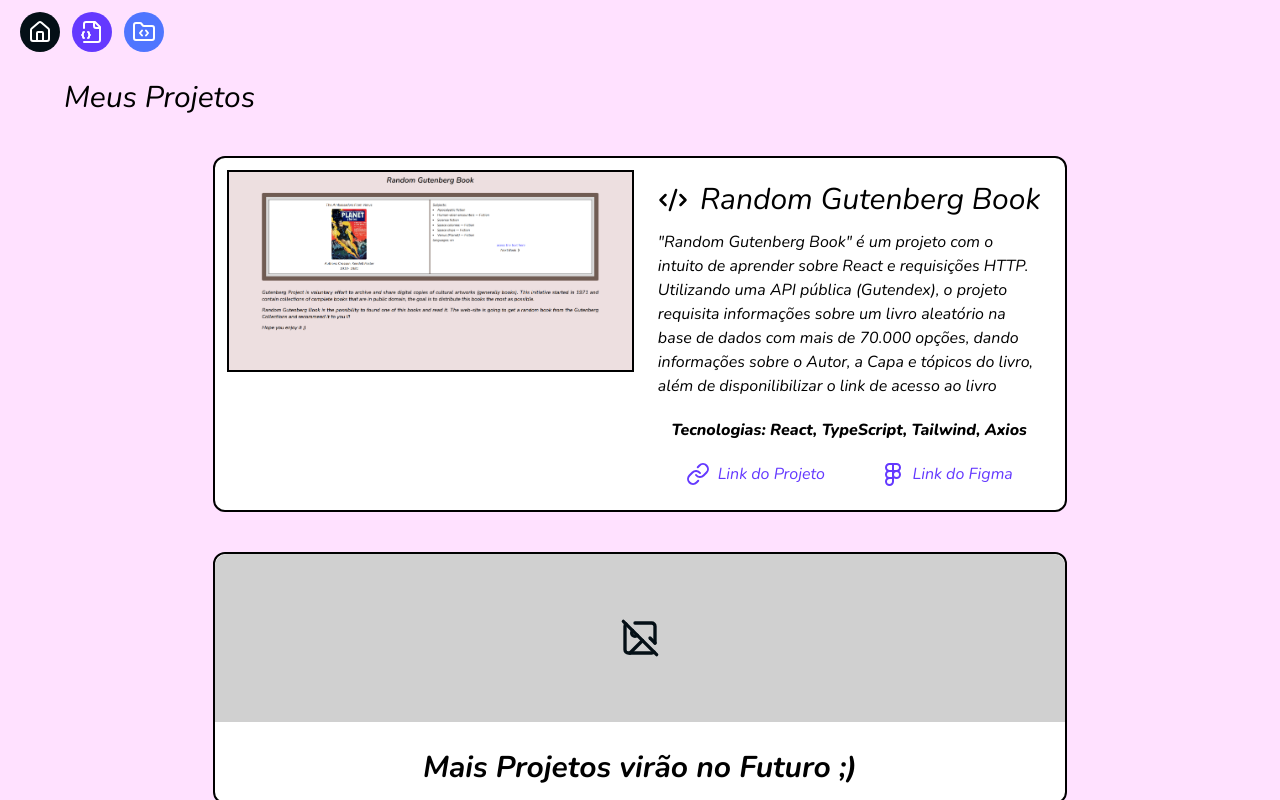
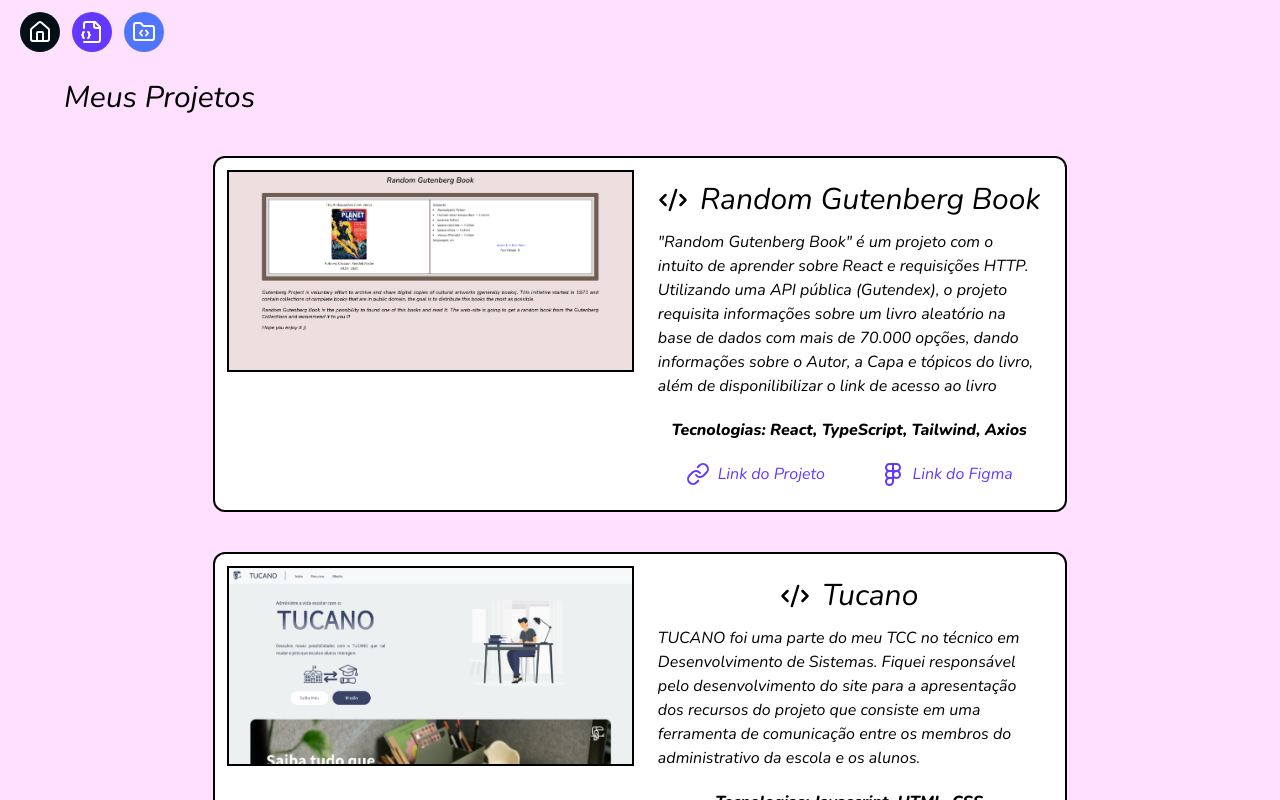
Before and after one commit to LuizinhoGustavo/portifolio-LuizGustavo, a React (Vite) app: page /Projects in a window 1280 px wide. Shown: the top 800 px of the page. Built offline with nearby package versions, Linux system fonts and the light colour scheme.

Commit message:
Project added

```diff
--- a/src/routes/Projects.tsx
+++ b/src/routes/Projects.tsx
@@ -2,6 +2,7 @@ import { Header } from "../Components/Header/Header"
 import { NoProjects } from "../Components/Projects/NoProjects"
 import { Project } from "../Components/Projects/Project"
 import randomGutenbergImg from "../assests/RandomGutenbergImg.png"
+import TucanoProj from "../assests/TucanoProj.png"
 
 export function Projects() {
 
@@ -14,6 +15,9 @@ export function Projects() {
             <Project title="Random Gutenberg Book" imageProj={randomGutenbergImg} details='"Random Gutenberg Book" é um projeto com o intuito de aprender sobre React e requisições HTTP. Utilizando uma API pública (Gutendex), o projeto requisita informações sobre um livro aleatório na base de dados com mais de 70.000 opções, dando informações sobre o Autor, a Capa e tópicos do livro, além de disponilibilizar o link de acesso ao livro'
                 technologies="React, TypeScript, Tailwind, Axios" linkProj="https://randomgutenbergbook.vercel.app/" linkFigma="https://www.figma.com/design/vGZtIYc3GEOqEcSIJdWEMd/Portif%C3%B3lio-DEV?node-id=0-1&p=f&t=6hsaYJLRDzf3i0JS-0" />
 
+            <Project title="Tucano" imageProj={TucanoProj} details='TUCANO foi uma parte do meu TCC no técnico em Desenvolvimento de Sistemas. Fiquei responsável pelo desenvolvimento do site para a apresentação dos recursos do projeto que consiste em uma ferramenta de comunicação entre os membros do administrativo da escola e os alunos.'
+                technologies="Javascript, HTML, CSS" linkProj="https://luizinhogustavo.github.io/TUCANO-TCC/" linkFigma="#" />
+
             <NoProjects />
         </div >
     )
```
Also changed, not shown: src/assests/TucanoProj.png (added).
